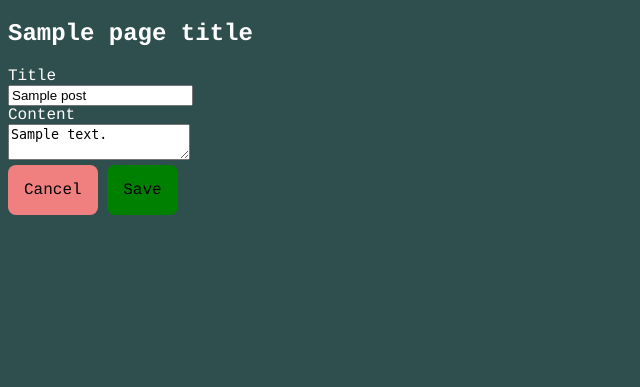
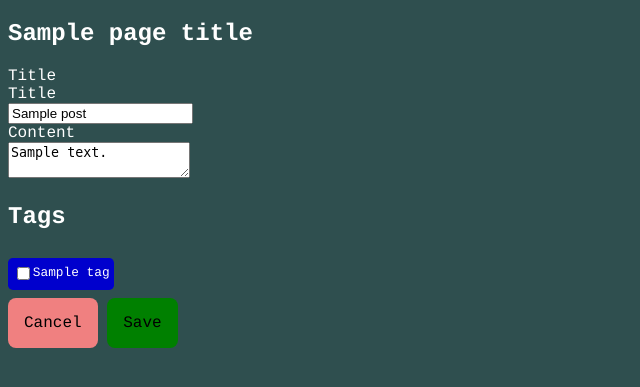
Before and after one commit to ac-springboard/unit-23, a Flask app: template 23.1/exercise/flask-blogly/blogly/posts/templates/post_form.html in a window 1280 px wide. Shown: the top 387 px of the page, without its empty margins (0-640 px from the left). Run offline with Flask 2, Linux system fonts and the light colour scheme; the template is opened without the code that fills it: most values are stand-ins (such as "Sample title", 1, 10 or a date in 2020); parts of the project's set-up code (start-up, migrations or seed data) failed here and were passed over.

```diff
--- a/23.1/exercise/flask-blogly/blogly/__init__.py
+++ b/23.1/exercise/flask-blogly/blogly/__init__.py
@@ -103,6 +103,8 @@ class Init:
         from blogly.tags.tag_post_model import TagPost
 
         tag_post_1_1 = TagPost({'post_id': 1, 'tag_id': 1})
+        tag_post_1_2 = TagPost({'post_id': 1, 'tag_id': 2})
+        tag_post_1_3 = TagPost({'post_id': 1, 'tag_id': 3})
 
-        db.session.add(tag_post_1_1)
+        db.session.add_all([tag_post_1_1, tag_post_1_2, tag_post_1_3])
         db.session.commit()
--- a/23.1/exercise/flask-blogly/blogly/posts/post_model.py
+++ b/23.1/exercise/flask-blogly/blogly/posts/post_model.py
@@ -55,7 +55,9 @@ class Post(Models, db.Model):
     # rel_tag_post = db.relationship('TagPost')
     rel_tags = db.relationship('Tag',
                                secondary='flask_blogly_test.tag_post',
-                               backref='posts')
+                               back_populates='rel_posts',
+                               cascade='all',
+                               lazy='dynamic')
 
     def update_columns(self, dct):
         """
--- a/23.1/exercise/flask-blogly/blogly/posts/templates/post_form.html
+++ b/23.1/exercise/flask-blogly/blogly/posts/templates/post_form.html
@@ -1,17 +1,32 @@
 {% extends "base.html" %}
 {% block page_content %}
 	<div id="post_form_div">
-		<form id="post_form">
+		<div id="post_form">
 			<label for=title">Title</label>
-			<input name="title" value="{{ post.title or '' }}"/>
-			<label for="content">Content</label>
-			<textarea
-				name="content">{{ post.content or '' }}</textarea>
+			<form>
+				<label for="post_title">Title</label>
+				<input id="post_title"name="title" value="{{ post.title or '' }}"/>
+				<label for="post_content">Content</label>
+				<textarea id="post_content"
+					name="content">{{ post.content or '' }}
+			</textarea>
+				<h2>Tags</h2>
+				<div class="tag_h_list_check">
+					{% for tag in tags %}
+						<div class="tag_h_list_check_item">
+							<input class="tag_h_list_item_check_input" type="checkbox"
+										 id="tag_{{ tag.id }}"
+										 name="tag_keys" value="{{ tag.id }}"/>
+							<label for="tag_{{ tag.id }}"
+										 class="tag_h_list_item_check_label">{{ tag.name }}</label>
+						</div>
+					{% endfor %}
+				</div>
 				<div class="form_bt_div">
-				<button class="cancel_bt post_form_bt" type=submit"
+					<button class="cancel_bt post_form_bt" type="submit"
 									formaction="/blogly/users/{{ post.user_id }}">Cancel
 					</button>
-				<button class="save_bt post_form_bt" type=submit"
+					<button class="save_bt post_form_bt" type="submit"
 									formmethod="{{ method }}"
 						{% if crud == 'update' %}
 									formaction="/blogly/posts/{{ post.id }}/edit"
@@ -23,5 +38,6 @@
 				</div>
 			</form>
 		</div>
+	</div>
 
 {% endblock %}
--- a/23.1/exercise/flask-blogly/blogly/static/css/post_view.css
+++ b/23.1/exercise/flask-blogly/blogly/static/css/post_view.css
@@ -21,11 +21,6 @@ img#post_details_image {
 	vertical-align : bottom;
 	}
 
-.post_tag_item{
-	display: inline-block;
-	background: black;
-	}
-
 /*.post_list {*/
 /*	color           : cyan !important;*/
 /*	display         : block;*/
--- a/23.1/exercise/flask-blogly/blogly/static/css/tag_list.css
+++ b/23.1/exercise/flask-blogly/blogly/static/css/tag_list.css
@@ -4,3 +4,51 @@
 	margin-bottom   : 1em;
 	text-decoration : none;
 	}
+
+.tag_h_list {
+	margin : 0.5em 0 0.5em 0;
+	}
+
+.tag_h_list_item {
+	display       : inline-block;
+	color         : white;
+	font-size     : 0.8em;
+	border-radius : 0.3em;
+	background    : mediumblue;
+	padding       : 0.3em;
+	margin        : 0.1em;
+	}
+
+.tag_label {
+	font-size   : 0.8em;
+	font-weight : bold;
+	margin      : 0.5em;
+
+	}
+
+.tag_h_list_check {
+	display : flex;
+	}
+
+.tag_h_list_check_item {
+	display       : flex;
+	background    : mediumblue;
+	border-radius : 0.3em;
+	padding       : 0.3em;
+	margin        : 0.5em 0.2em 0.5em 0;
+	font-size     : 1em;
+	line-height: 1.4em;
+	}
+
+.tag_h_list_item_check_input {
+	display : inline-block;
+	/*vertical-align: middle;*/
+	}
+
+.tag_h_list_item_check_label {
+	display   : inline-block;
+	/*vertical-align: middle;*/
+	color     : white;
+	font-size : 0.8em;
+
+	}
--- a/23.1/exercise/flask-blogly/blogly/tags/templates/tag_form.html
+++ b/23.1/exercise/flask-blogly/blogly/tags/templates/tag_form.html
@@ -1,12 +1,11 @@
 {% extends "base.html" %}
 {% block page_content %}
 	<div id="tag_form_div">
-		<img id="tag_image" src="{{ tag.image_url }}"/>
 		<form id="tag_form">
 			<label for="name">Tag Name</label>
 			<input name="name" value="{{ tag.name or '' }}"/>
 			<button class="cancel_bt tag_form_bt" type=submit"
-							formaction="/blogly/tags/{{ tag.id }}">Cancel
+							formaction="/blogly/tags">Cancel
 			</button>
 			<button class="save_bt tag_form_bt" type=submit"
 							formmethod="{{ method }}"
```
Also changed, not shown: 23.1/exercise/flask-blogly/blogly/models.py (+11 -0 lines), 23.1/exercise/flask-blogly/blogly/posts/post_routes.py (+45 -25 lines), 23.1/exercise/flask-blogly/blogly/posts/templates/post_view.html (+11 -10 lines), 23.1/exercise/flask-blogly/blogly/tags/tag_model.py (+8 -2 lines), 23.1/exercise/flask-blogly/blogly/tags/tag_post_model.py (+4 -6 lines), 23.1/exercise/flask-blogly/blogly/tags/templates/tag_view.html (+4 -4 lines). Lines whose indentation alone changed are shown as unchanged.
